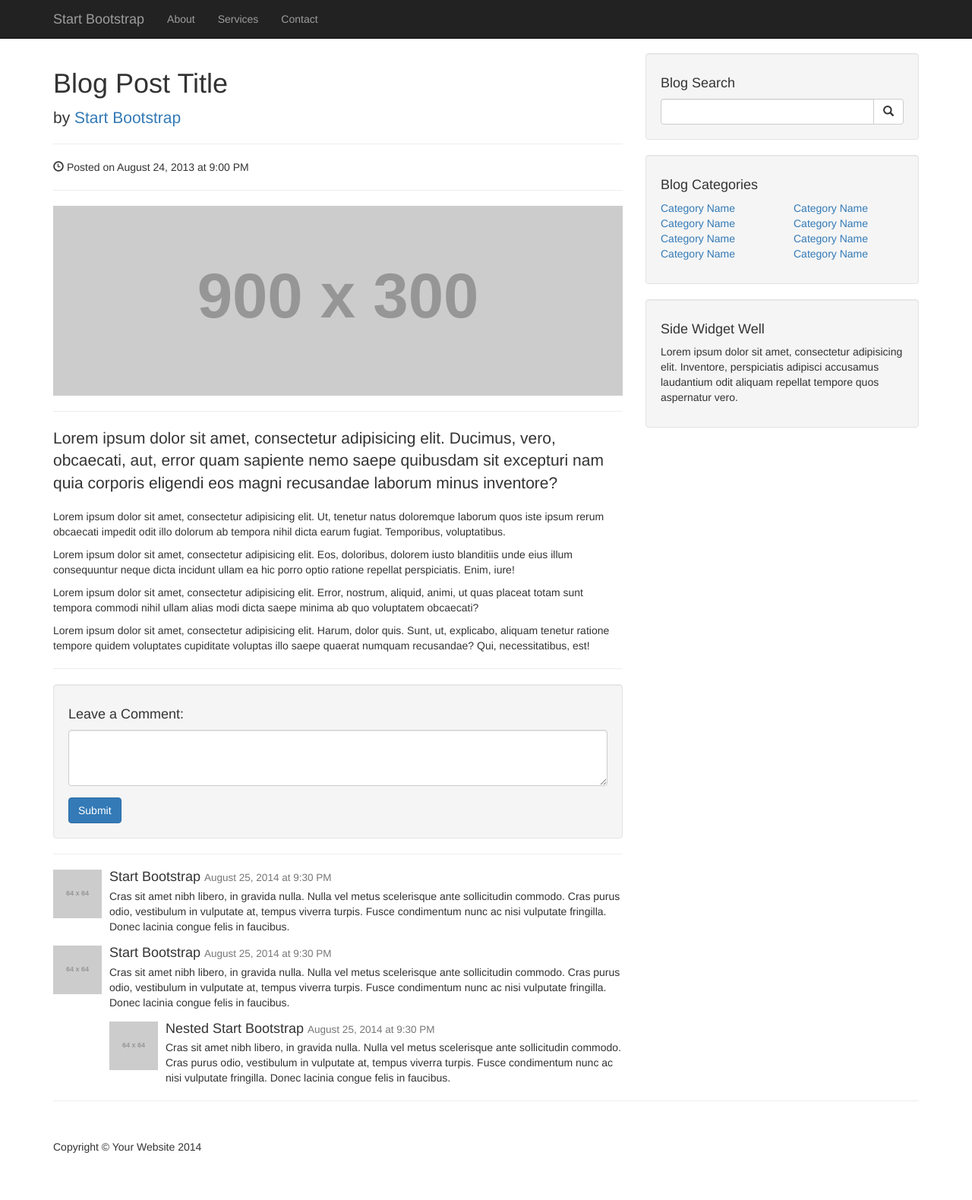
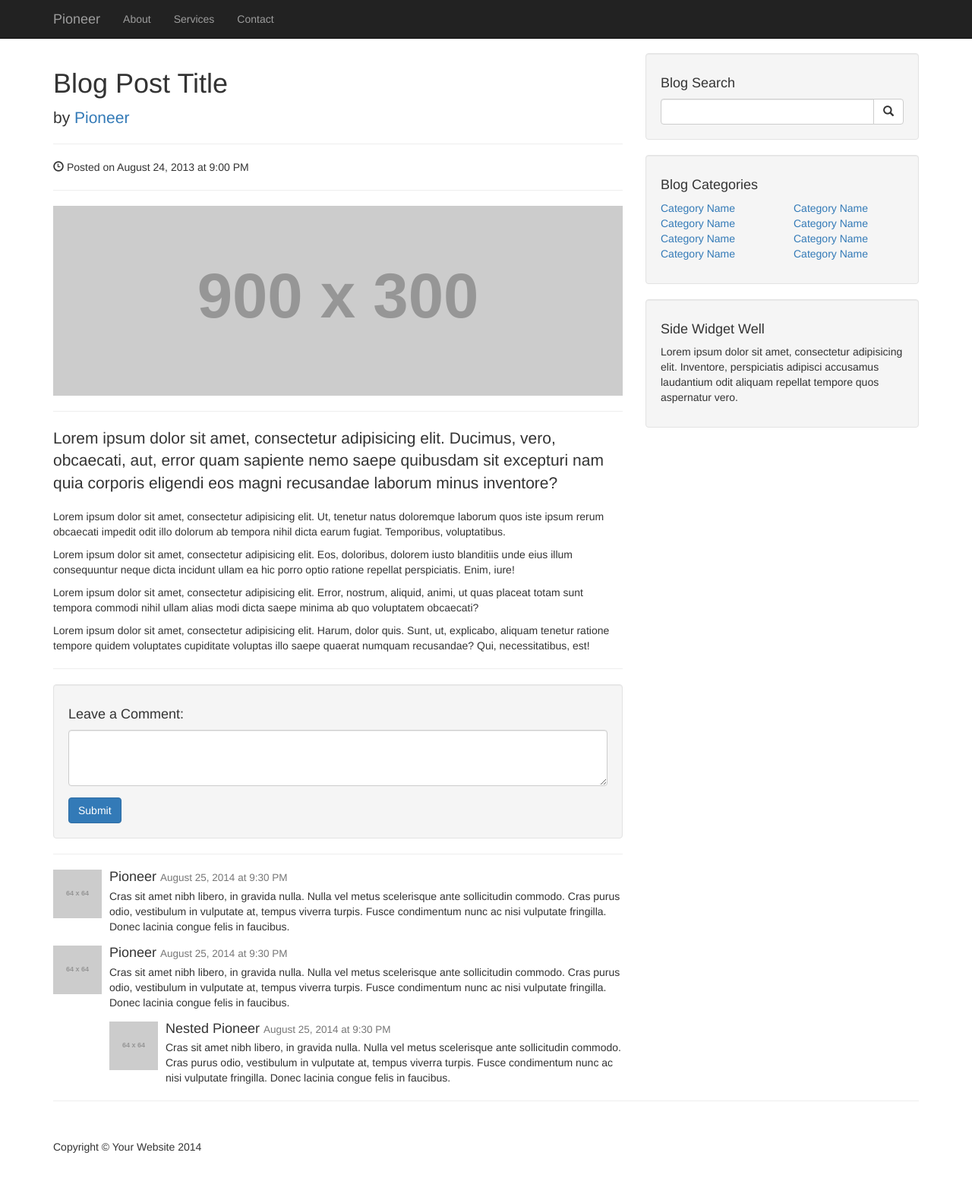
Before and after one commit to Yubing325/Pioneer-CMS, a PHP site: page /post.php in a window 1280 px wide. Shown: the whole page at 76% size. Run offline with PHP 8.4, Linux system fonts and the light colour scheme; grey boxes labelled with a size stand in for pictures from a placeholder-image service; some libraries are stand-ins or nearby versions.

Commit message:
amended titles to Pioneer

```diff
--- a/admin/css/sb-admin.css
+++ b/admin/css/sb-admin.css
@@ -1,5 +1,5 @@
 /*!
- * Start Bootstrap - SB Admin Bootstrap Admin Template (http://startbootstrap.com)
+ * Pioneer - PN Admin Bootstrap Admin Template (http://startbootstrap.com)
  * Code licensed under the Apache License v2.0.
  * For details, see http://www.apache.org/licenses/LICENSE-2.0.
  */
--- a/admin/index.html
+++ b/admin/index.html
@@ -9,13 +9,13 @@
     <meta name="description" content="">
     <meta name="author" content="">
 
-    <title>SB Admin - Bootstrap Admin Template</title>
+    <title>PN Admin - Bootstrap Admin Template</title>
 
     <!-- Bootstrap Core CSS -->
     <link href="css/bootstrap.min.css" rel="stylesheet">
 
     <!-- Custom CSS -->
-    <link href="css/sb-admin.css" rel="stylesheet">
+    <link href="css/PN-admin.css" rel="stylesheet">
 
     <!-- Custom Fonts -->
     <link href="font-awesome/css/font-awesome.min.css" rel="stylesheet" type="text/css">
@@ -43,7 +43,7 @@
                     <span class="icon-bar"></span>
                     <span class="icon-bar"></span>
                 </button>
-                <a class="navbar-brand" href="index.html">SB Admin</a>
+                <a class="navbar-brand" href="index.html">PN Admin</a>
             </div>
             <!-- Top Menu Items -->
             <ul class="nav navbar-right top-nav">
--- a/admin/index.php
+++ b/admin/index.php
@@ -9,13 +9,13 @@
     <meta name="description" content="">
     <meta name="author" content="">
 
-    <title>SB Admin - Bootstrap Admin Template</title>
+    <title>PN Admin - Bootstrap Admin Template</title>
 
     <!-- Bootstrap Core CSS -->
     <link href="css/bootstrap.min.css" rel="stylesheet">
 
     <!-- Custom CSS -->
-    <link href="css/sb-admin.css" rel="stylesheet">
+    <link href="css/PN-admin.css" rel="stylesheet">
 
     <!-- Custom Fonts -->
     <link href="font-awesome/css/font-awesome.min.css" rel="stylesheet" type="text/css">
@@ -43,7 +43,7 @@
                     <span class="icon-bar"></span>
                     <span class="icon-bar"></span>
                 </button>
-                <a class="navbar-brand" href="index.html">SB Admin</a>
+                <a class="navbar-brand" href="index.html">PN Admin</a>
             </div>
             <!-- Top Menu Items -->
             <ul class="nav navbar-right top-nav">
--- a/css/blog-home.css
+++ b/css/blog-home.css
@@ -1,5 +1,5 @@
 /*!
- * Start Bootstrap - Blog Home HTML Template (http://startbootstrap.com)
+ * Pioneer - Blog Home HTML Template (http://startbootstrap.com)
  * Code licensed under the Apache License v2.0.
  * For details, see http://www.apache.org/licenses/LICENSE-2.0.
  */
--- a/css/blog-post.css
+++ b/css/blog-post.css
@@ -1,5 +1,5 @@
 /*!
- * Start Bootstrap - Blog Post HTML Template (http://startbootstrap.com)
+ * Pioneer - Blog Post HTML Template (http://startbootstrap.com)
  * Code licensed under the Apache License v2.0.
  * For details, see http://www.apache.org/licenses/LICENSE-2.0.
  */
--- a/post.php
+++ b/post.php
@@ -9,7 +9,7 @@
     <meta name="description" content="">
     <meta name="author" content="">
 
-    <title>Blog Post - Start Bootstrap Template</title>
+    <title>Blog Post - Pioneer Template</title>
 
     <!-- Bootstrap Core CSS -->
     <link href="css/bootstrap.min.css" rel="stylesheet">
@@ -39,7 +39,7 @@
                     <span class="icon-bar"></span>
                     <span class="icon-bar"></span>
                 </button>
-                <a class="navbar-brand" href="#">Start Bootstrap</a>
+                <a class="navbar-brand" href="#">Pioneer</a>
             </div>
             <!-- Collect the nav links, forms, and other content for toggling -->
             <div class="collapse navbar-collapse" id="bs-example-navbar-collapse-1">
@@ -75,7 +75,7 @@
 
                 <!-- Author -->
                 <p class="lead">
-                    by <a href="#">Start Bootstrap</a>
+                    by <a href="#">Pioneer</a>
                 </p>
 
                 <hr>
@@ -122,7 +122,7 @@
                         <img class="media-object" src="http://placehold.it/64x64" alt="">
                     </a>
                     <div class="media-body">
-                        <h4 class="media-heading">Start Bootstrap
+                        <h4 class="media-heading">Pioneer
                             <small>August 25, 2014 at 9:30 PM</small>
                         </h4>
                         Cras sit amet nibh libero, in gravida nulla. Nulla vel metus scelerisque ante sollicitudin commodo. Cras purus odio, vestibulum in vulputate at, tempus viverra turpis. Fusce condimentum nunc ac nisi vulputate fringilla. Donec lacinia congue felis in faucibus.
@@ -135,7 +135,7 @@
                         <img class="media-object" src="http://placehold.it/64x64" alt="">
                     </a>
                     <div class="media-body">
-                        <h4 class="media-heading">Start Bootstrap
+                        <h4 class="media-heading">Pioneer
                             <small>August 25, 2014 at 9:30 PM</small>
                         </h4>
                         Cras sit amet nibh libero, in gravida nulla. Nulla vel metus scelerisque ante sollicitudin commodo. Cras purus odio, vestibulum in vulputate at, tempus viverra turpis. Fusce condimentum nunc ac nisi vulputate fringilla. Donec lacinia congue felis in faucibus.
@@ -145,7 +145,7 @@
                                 <img class="media-object" src="http://placehold.it/64x64" alt="">
                             </a>
                             <div class="media-body">
-                                <h4 class="media-heading">Nested Start Bootstrap
+                                <h4 class="media-heading">Nested Pioneer
                                     <small>August 25, 2014 at 9:30 PM</small>
                                 </h4>
                                 Cras sit amet nibh libero, in gravida nulla. Nulla vel metus scelerisque ante sollicitudin commodo. Cras purus odio, vestibulum in vulputate at, tempus viverra turpis. Fusce condimentum nunc ac nisi vulputate fringilla. Donec lacinia congue felis in faucibus.
```
Also changed, not shown: index.html (+5 -5 lines), index.php (+5 -5 lines), post.html (+6 -6 lines).
